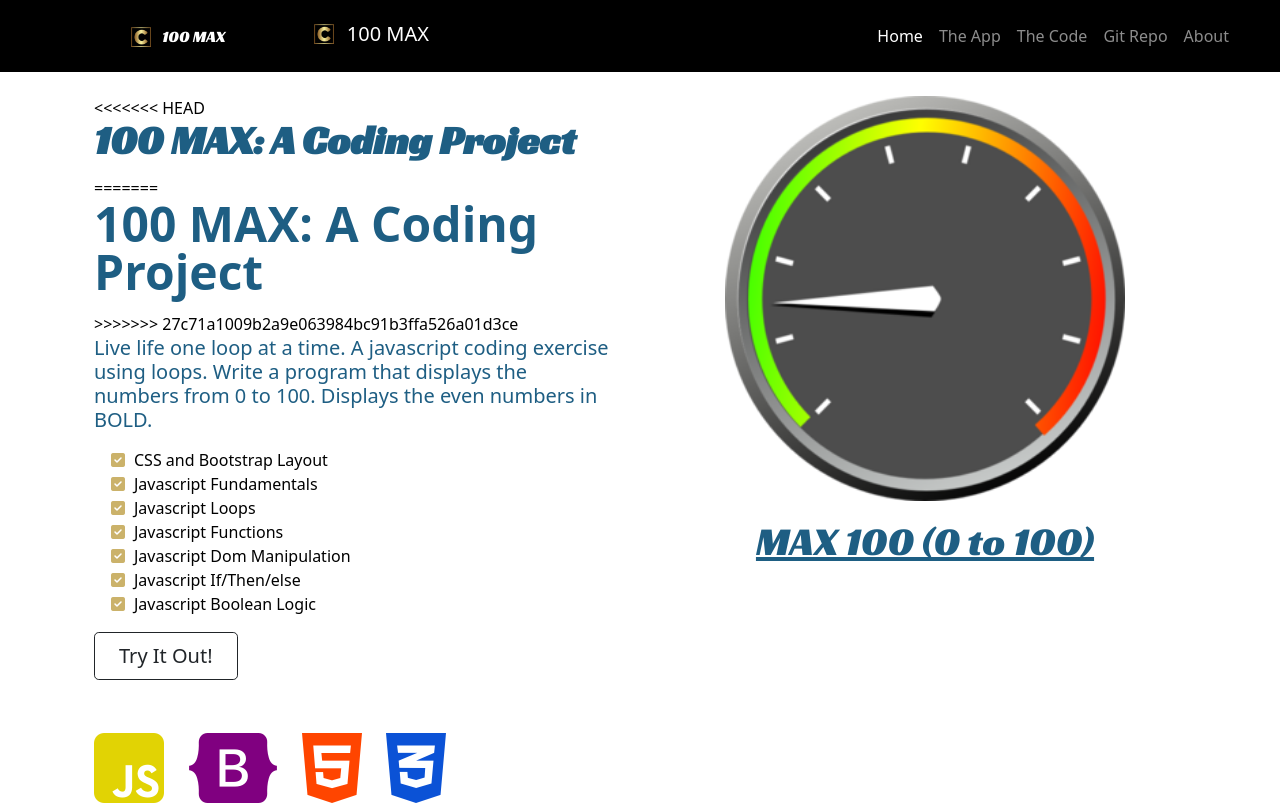
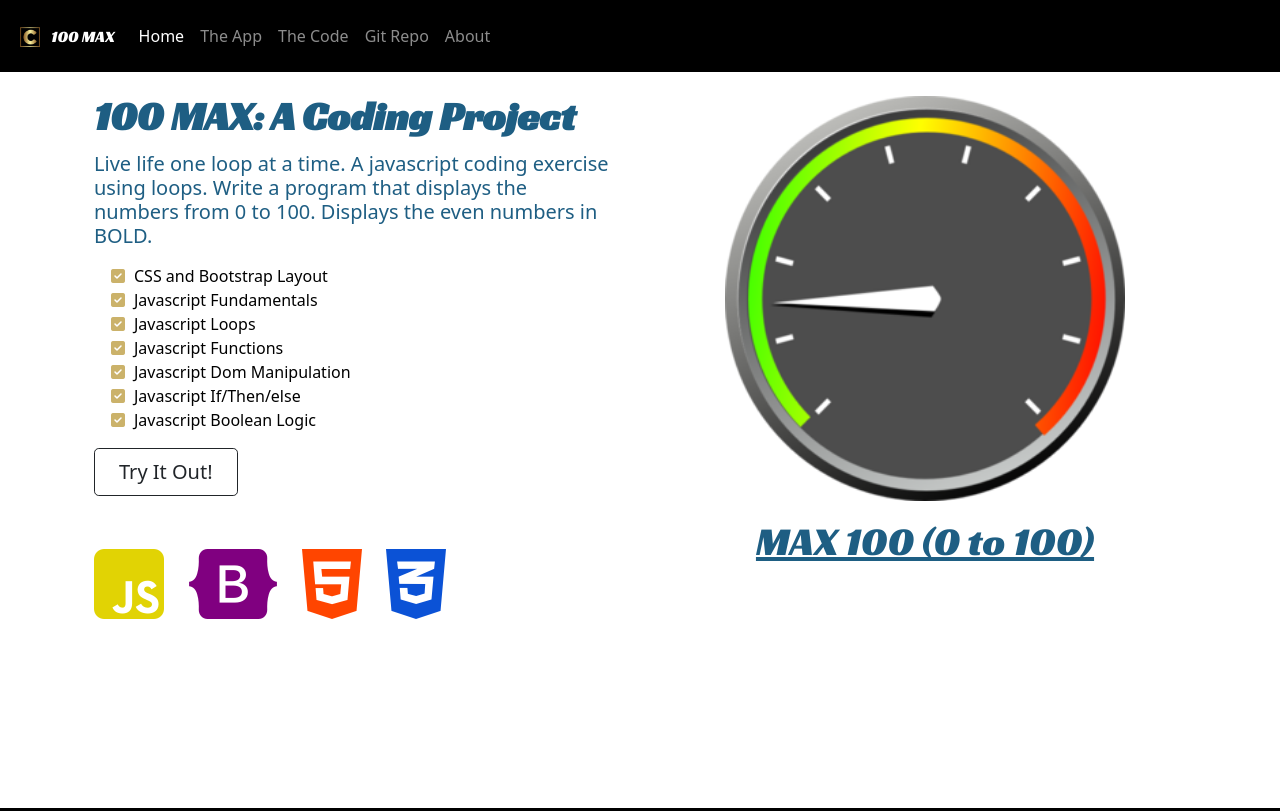
Before and after one commit to cg1image/100Max, a plain HTML site: page index.html in a window 1280 px wide. Shown: the top 811 px of the page. Drawn offline with nearby package versions, Linux system fonts and the light colour scheme.

Commit message:
update
made changes to logoFont

```diff
--- a/index.html
+++ b/index.html
@@ -27,13 +27,8 @@
     <!-- ==== Nav Section ====-->
     <nav class="navbar navbar-expand-md navbar-dark fixed-top">
         <div class="container-fluid">
-<<<<<<< HEAD
             <a class="navbar-brand logoFont" href="#"><img class="mb-1 p-2" src="/img/Cg1Mark-32x32.png"
                     class="d-inline-block align-text-top " width="36" height="36"> 100 MAX</a>
-=======
-            <a class="navbar-brand" href="#"><img class="mb-1 p-2" src="/img/Cg1Mark-32x32.png"
-                    class="d-inline-block align-text-top" width="36" height="36"> 100 MAX</a>
->>>>>>> 27c71a1009b2a9e063984bc91b3ffa526a01d3ce
             <button class="navbar-toggler" type="button" data-bs-toggle="collapse" data-bs-target="#navbarCollapse"
                 aria-controls="navbarCollapse" aria-expanded="false" aria-label="Toggle navigation">
                 <span class="navbar-toggler-icon"></span>
@@ -64,11 +59,7 @@
         <div class="container col-xxl-8 px-4 py-5">
             <div class="row g-5 py-5 row-cols-1 row-cols-lg-2">
                 <div class="col order-last order-lg-first">
-<<<<<<< HEAD
                     <h1 class="display-5 fw-bold lh-1 mb-3 logoFont2">100 MAX: A Coding Project</h1>
-=======
-                    <h1 class="display-5 fw-bold lh-1 mb-3">100 MAX: A Coding Project</h1>
->>>>>>> 27c71a1009b2a9e063984bc91b3ffa526a01d3ce
                     <h4 class="lead">Live life one loop at a time. A javascript coding exercise using loops. Write a
                         program that displays the numbers from 0 to 100. Displays the even numbers in <strong>BOLD.</strong>
                     </h4>
```
Also changed, not shown: app.html (+0 -4 lines), code.html (+0 -9 lines).
